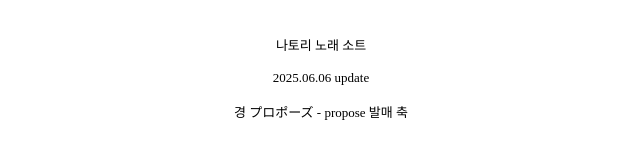
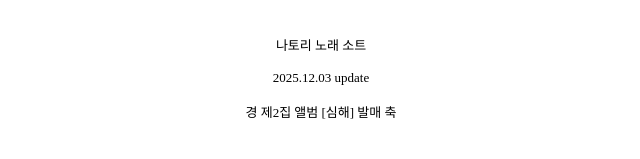
Before and after one commit to yakitoriumai/DD, a plain HTML site: page index.html in a window 1280 px wide. Shown: the part 229-388 px from the top of the page, 319-959 px from the left. Drawn offline with Linux system fonts and the light colour scheme.

Commit message:
Fix HTML structure and update content

```diff
--- a/index.html
+++ b/index.html
@@ -34,6 +34,8 @@ var namMember = new Array(
 "<img src=> <br> 絶対零度 - Absolute zero </br>",
 "<img src=> <br> プロポーズ - propose </br>",
 "<img src=> <br> SPEED </br>",
+"<img src=> <br> 非常口 逃げてみた - NO EMERGENCY DOOR </br>",
+"<img src=> <br> にわかには信じがたいものです - What is ahead of the tunnel? </br>",
 "<img src=> <br> 上書きしちゃった - Overwritten </br>",
 "<img src=> <br> ラブソング - Love-song </br>",
 "<img src=> <br> 金木犀 - Osmanthus </br>",
@@ -354,8 +356,8 @@ a:hover{color:#99ccff;}
 </table><br><br>
 <div id="resultField" style="text-align:center;">
     <p><font size="2" face="돋움"><span style=""> 나토리 노래 소트 </font></p>
-    <p><font size="2" face="돋움"> 2025.06.06 update </font></p>
-    <p><font size="2" face="돋움"> 경 プロポーズ - propose 발매 축 </font></p>
+    <p><font size="2" face="돋움"> 2025.12.03 update </font></p>
+    <p><font size="2" face="돋움"> 경 제2집 앨범 [심해] 발매 축  </font></p>
 
 </div>
 <script type="text/javascript">
```
